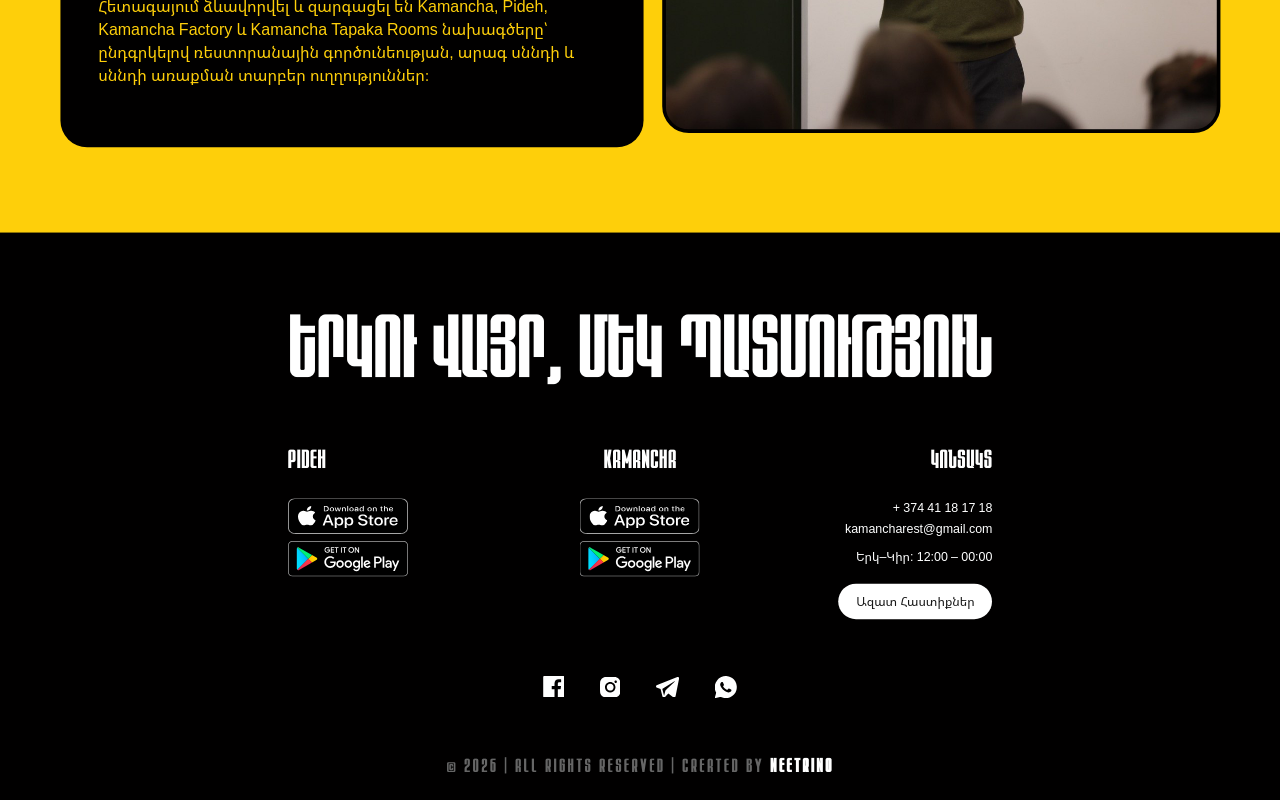
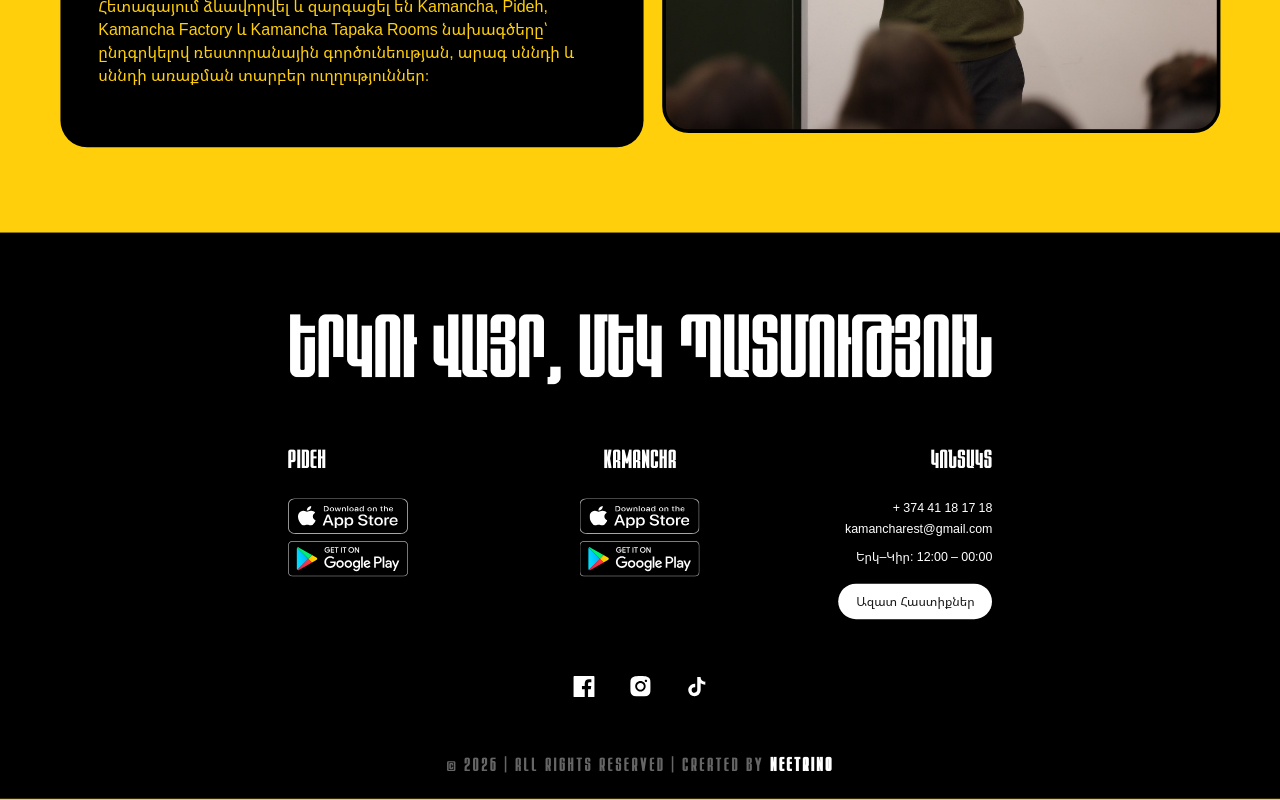
Before and after one commit to neetrino/restormania, a Next.js app: page / in a window 1280 px wide. Shown: the part 1597-2397 px from the top of the page. Built offline with nearby package versions, Linux system fonts and the light colour scheme; no server answers.

Commit message:
Add TikTok link to footer and include TikTok SVG icon; update Facebook link for improved social media integration.

```diff
--- a/src/components/footer/Footer.tsx
+++ b/src/components/footer/Footer.tsx
@@ -31,7 +31,7 @@ const BRAND_BLOCKS = [
 
 const SOCIAL_LINKS = [
   {
-    href: "#",
+    href: "https://www.facebook.com/aregface",
     label: "Facebook",
     src: "/assets/social-facebook.svg",
     width: 24,
@@ -45,18 +45,11 @@ const SOCIAL_LINKS = [
     height: 23,
   },
   {
-    href: "#",
-    label: "Telegram",
-    src: "/assets/social-telegram.svg",
-    width: 26,
-    height: 23,
-  },
-  {
-    href: "#",
-    label: "WhatsApp",
-    src: "/assets/social-whatsapp.svg",
-    width: 26,
-    height: 26,
+    href: "https://www.tiktok.com/@restormania",
+    label: "TikTok",
+    src: "/assets/social-tiktok.svg",
+    width: 42,
+    height: 42,
   },
 ] as const;
 
```
Also changed, not shown: public/assets/social-tiktok.svg (added).
